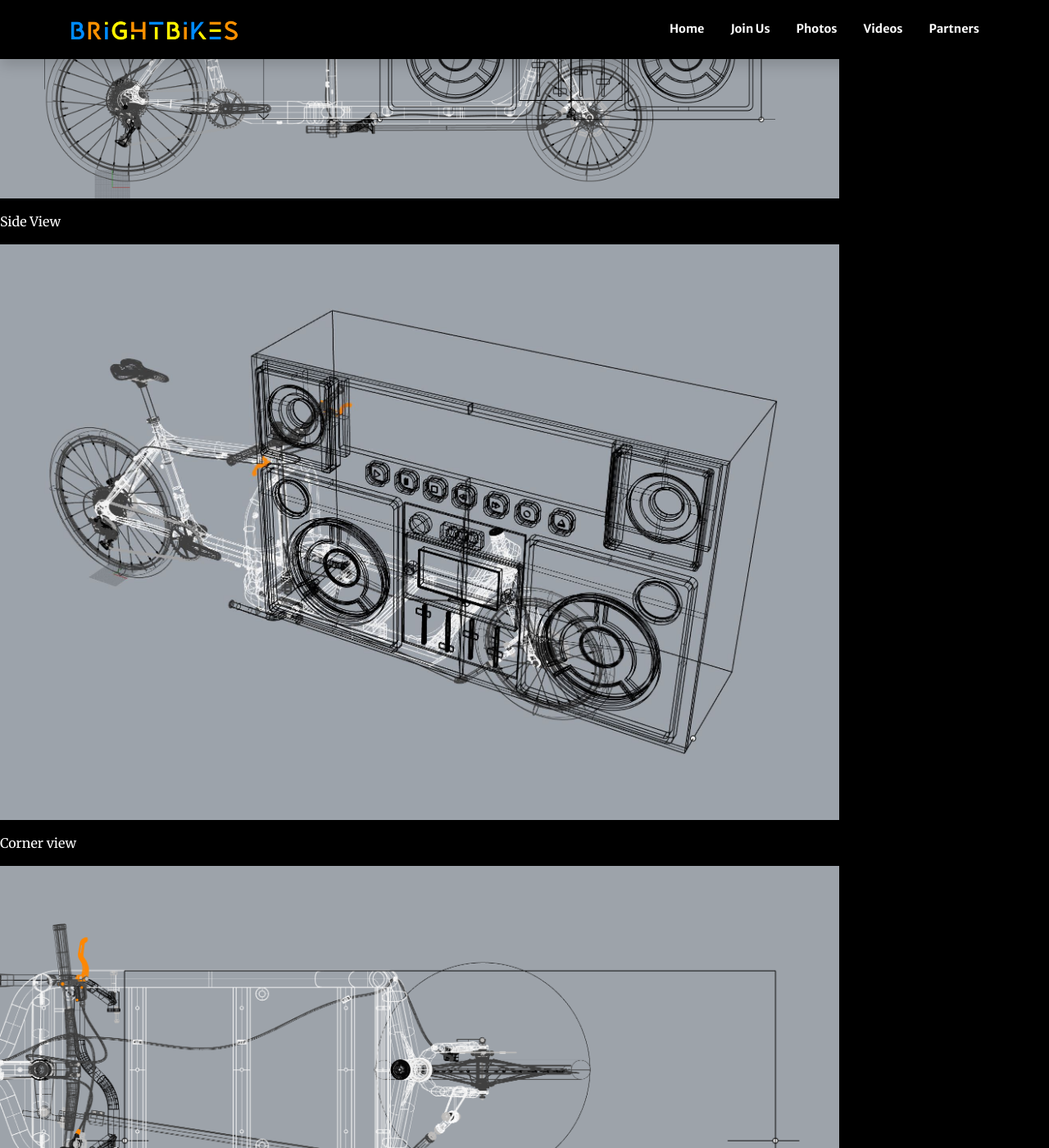
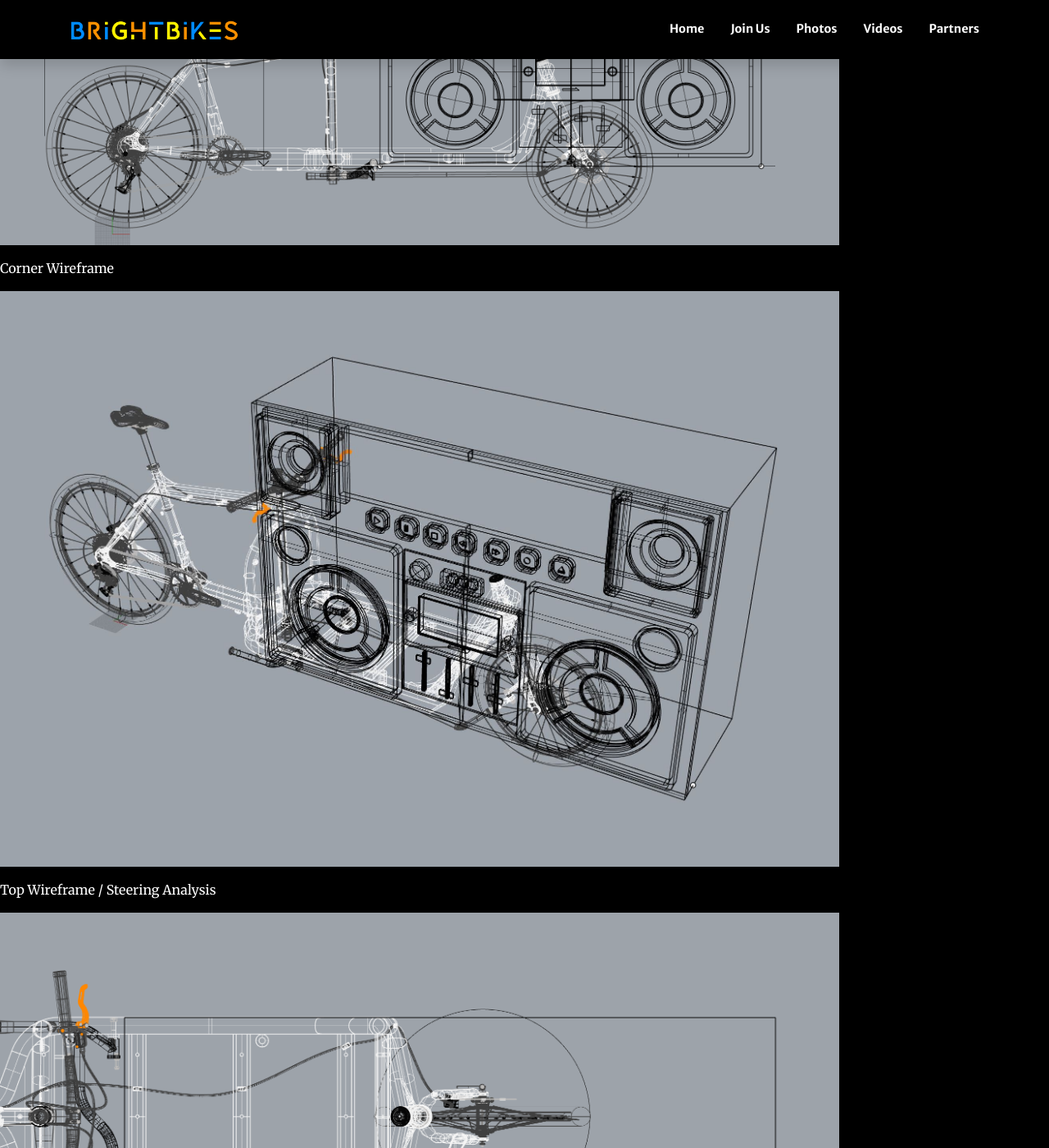
Before and after one commit to MakerFaireOrlando/brightbikes.org, a Jekyll site: the page built from boombike.md, in a window 1280 px wide and 1400 px high, scrolled down 455 px. Shown: the whole window at 82% size. Built offline with Jekyll 4.4.1, drawn with Linux system fonts in a browser that asks for light colours; some of the changed text lies outside the part shown.

Commit message:
Update boombike.md

```diff
--- a/boombike.md
+++ b/boombike.md
@@ -8,19 +8,22 @@
 # BoomBike
 An interactive LED art project blending light, sound, and motion. The BoomBike will be designed and built by the team that created the BrightBikes Pixel 1600 bike and the BrightBikes Neon bike as well as many other projects exhibited at community events throughout Central Florida.
 
+***
+
+Side Wireframe
+
 <img src="/assets/img/boombike-side-wireframe.png" style="width:80%">
 
-Side View
+
+Corner Wireframe
 
 <img src="/assets/img/boombike-corner-wireframe.jpg" style="width:80%">
 
-Corner view
 
+Top Wireframe / Steering Analysis
 
 <img src="/assets/img/boombike-top.png" style="width:80%">
 
-Top View / Steering Analysis
+Color Scheme / Branding Opportunities
 
 <img src="/assets/img/boombike-immerse.jpg" style="width:80%">
-
-Color Scheme / Branding Opportunities
```
